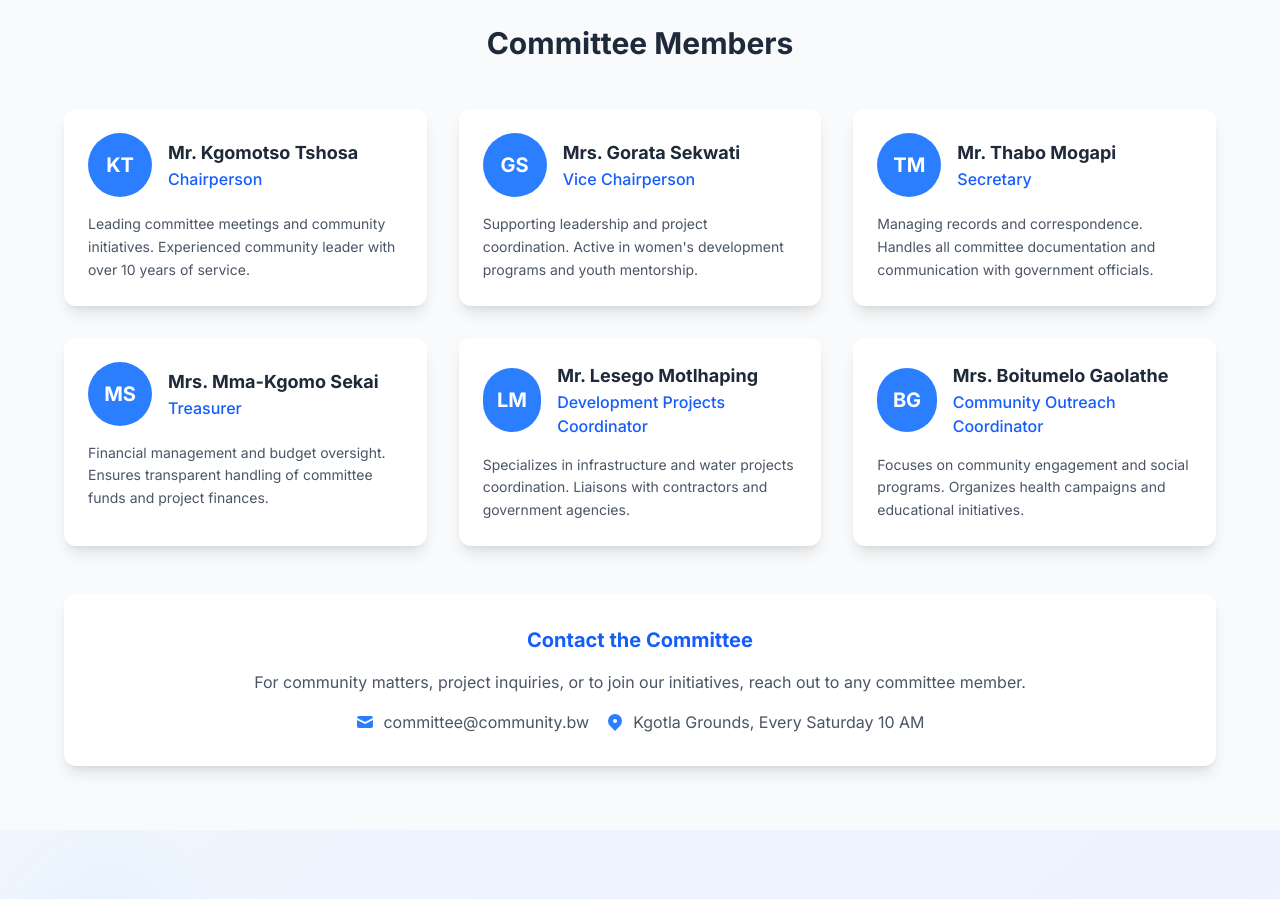
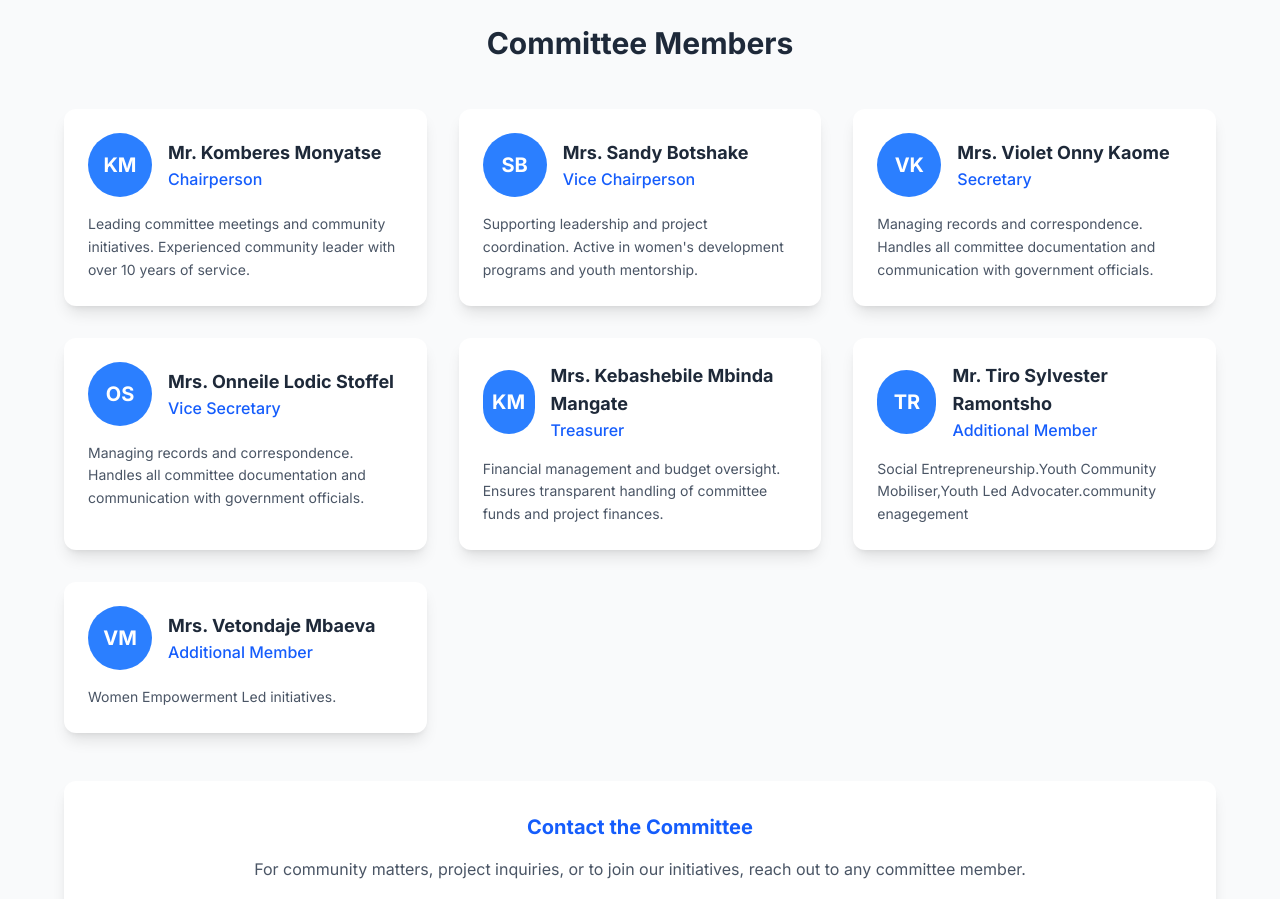
Before and after one commit to willy-moses/BoseleWebsite, a Next.js app: page / in a window 1280 px wide. Shown: the part 5900-6799 px from the top of the page. Built offline with nearby package versions, Linux system fonts and the light colour scheme.

Commit message:
Update Committee.js
adding commitee members photo and names

```diff
--- a/src/components/Committee.js
+++ b/src/components/Committee.js
@@ -2,40 +2,46 @@
 export default function Committee() {
   const members = [
     {
-      name: 'Mr. Kgomotso Tshosa',
+      name: 'Mr. Komberes Monyatse ',
       position: 'Chairperson',
-      initials: 'KT',
+      initials: 'KM',
       description: 'Leading committee meetings and community initiatives. Experienced community leader with over 10 years of service.'
     },
     {
-      name: 'Mrs. Gorata Sekwati',
+      name: 'Mrs. Sandy Botshake',
       position: 'Vice Chairperson',
-      initials: 'GS',
+      initials: 'SB',
       description: 'Supporting leadership and project coordination. Active in women\'s development programs and youth mentorship.'
     },
     {
-      name: 'Mr. Thabo Mogapi',
+      name: 'Mrs. Violet Onny Kaome',
       position: 'Secretary',
-      initials: 'TM',
+      initials: 'VK',
       description: 'Managing records and correspondence. Handles all committee documentation and communication with government officials.'
     },
     {
-      name: 'Mrs. Mma-Kgomo Sekai',
+      name: 'Mrs. Onneile Lodic Stoffel',
+      position: ' Vice Secretary',
+      initials: 'OS',
+      description: 'Managing records and correspondence. Handles all committee documentation and communication with government officials.'
+    },
+    {
+      name: 'Mrs. Kebashebile Mbinda Mangate',
       position: 'Treasurer',
-      initials: 'MS',
+      initials: 'KM',
       description: 'Financial management and budget oversight. Ensures transparent handling of committee funds and project finances.'
     },
     {
-      name: 'Mr. Lesego Motlhaping',
-      position: 'Development Projects Coordinator',
-      initials: 'LM',
-      description: 'Specializes in infrastructure and water projects coordination. Liaisons with contractors and government agencies.'
+      name: 'Mr. Tiro Sylvester Ramontsho',
+      position: 'Additional Member',
+      initials: 'TR',
+      description: 'Social Entrepreneurship.Youth Community Mobiliser,Youth Led Advocater.community enagegement'
     },
     {
-      name: 'Mrs. Boitumelo Gaolathe',
-      position: 'Community Outreach Coordinator',
-      initials: 'BG',
-      description: 'Focuses on community engagement and social programs. Organizes health campaigns and educational initiatives.'
+      name: 'Mrs. Vetondaje Mbaeva',
+      position: 'Additional Member',
+      initials: 'VM',
+      description: 'Women Empowerment Led initiatives.'
     }
   ]
 
```
